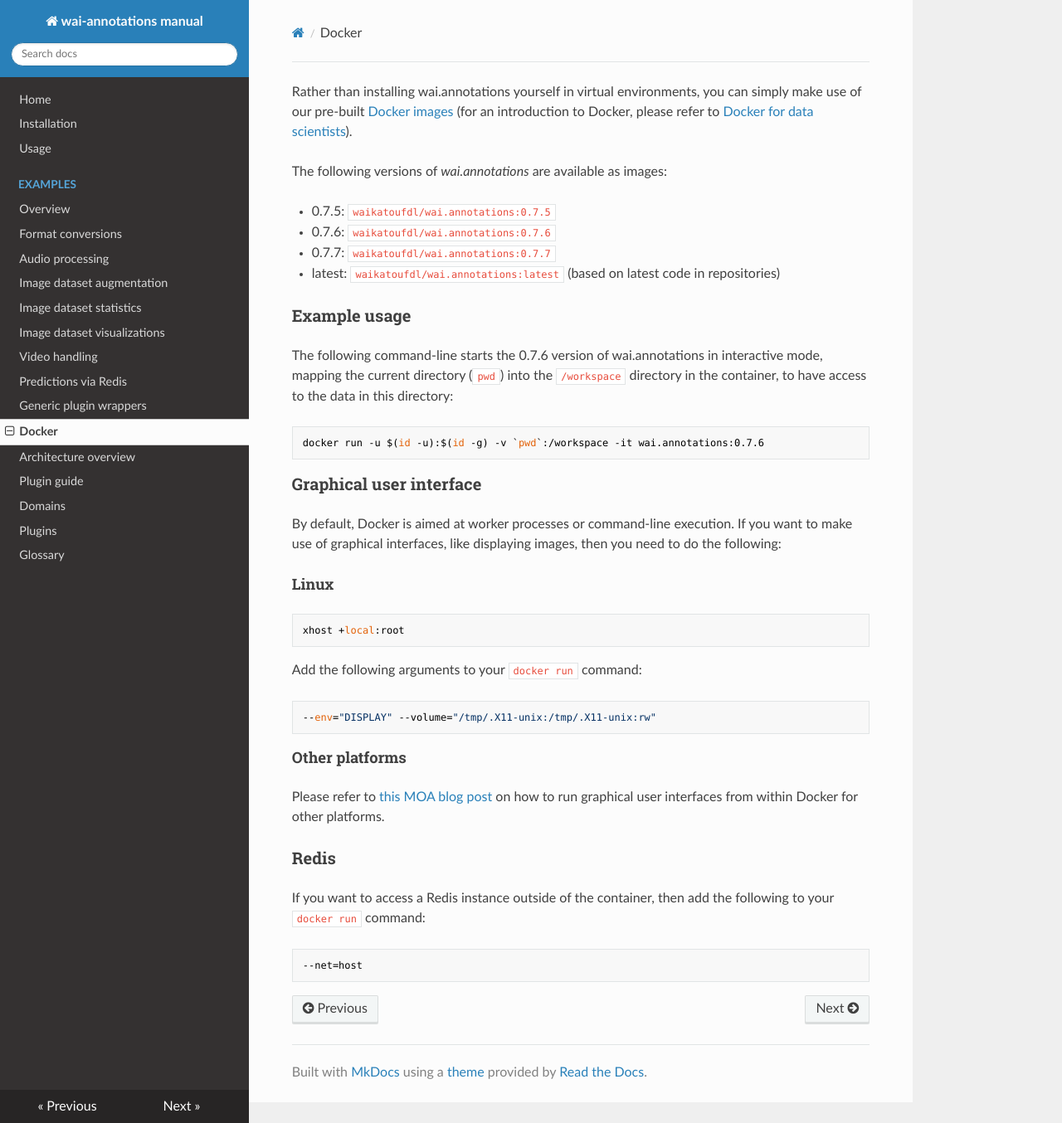
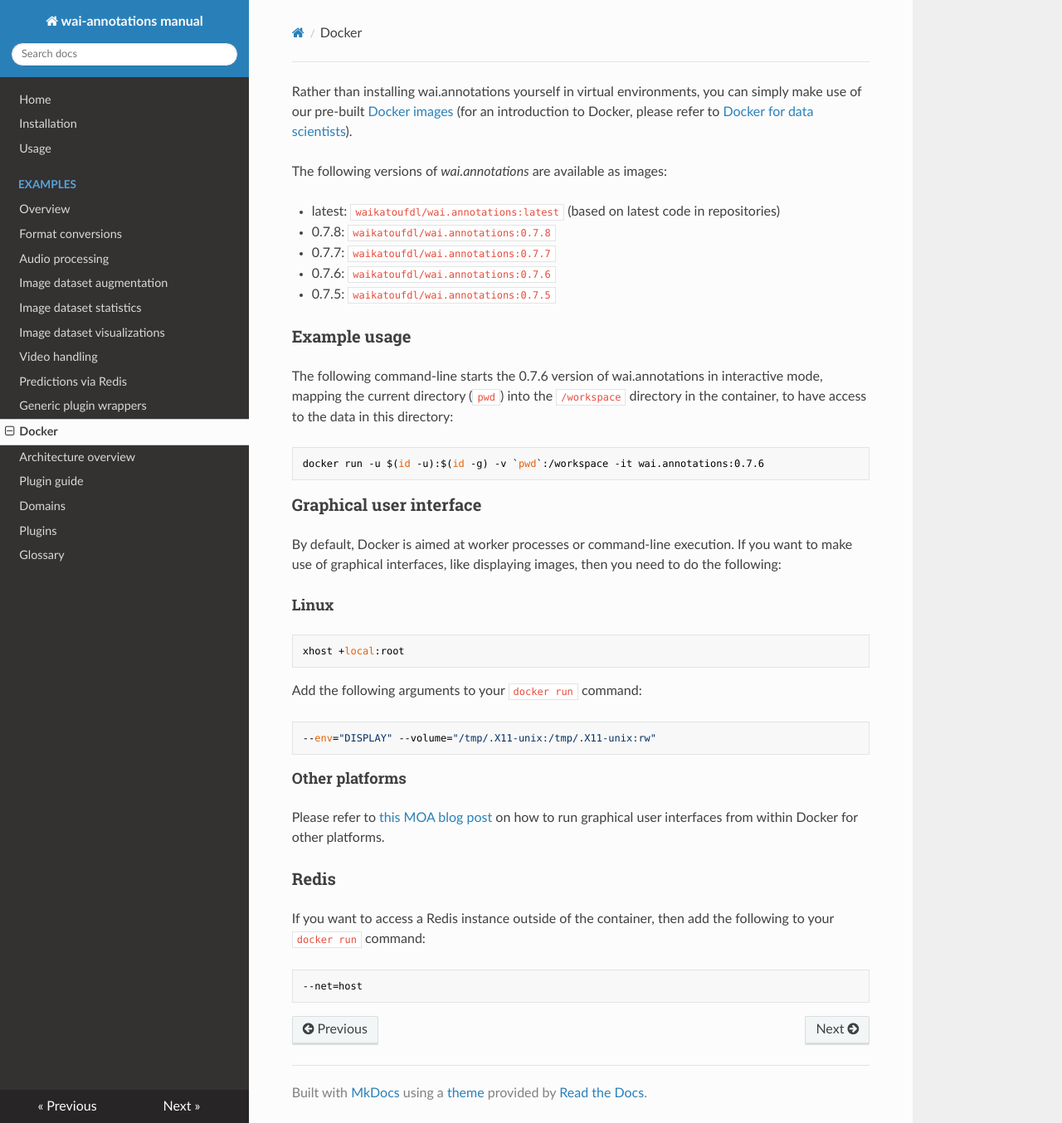
Before and after one commit to waikato-ufdl/wai-annotations-manual, an MkDocs documentation site: the page built from docs/docker.md, in a window 1280 px wide and 1354 px high. Shown: the whole window at 83% size. Built offline with MkDocs 1.6.1, drawn with Linux system fonts in a browser that asks for light colours; nearby versions of some CDN libraries.

Commit message:
added 0.7.8 docker image

```diff
--- a/docs/docker.md
+++ b/docs/docker.md
@@ -4,10 +4,11 @@
 
 The following versions of *wai.annotations* are available as images:
 
+* latest: `waikatoufdl/wai.annotations:latest` (based on latest code in repositories)
+* 0.7.8: `waikatoufdl/wai.annotations:0.7.8`
+* 0.7.7: `waikatoufdl/wai.annotations:0.7.7`
+* 0.7.6: `waikatoufdl/wai.annotations:0.7.6`
 * 0.7.5: `waikatoufdl/wai.annotations:0.7.5`
-* 0.7.6: `waikatoufdl/wai.annotations:0.7.6`
-* 0.7.7: `waikatoufdl/wai.annotations:0.7.7`
-* latest: `waikatoufdl/wai.annotations:latest` (based on latest code in repositories)
 
 
 # Example usage
```
